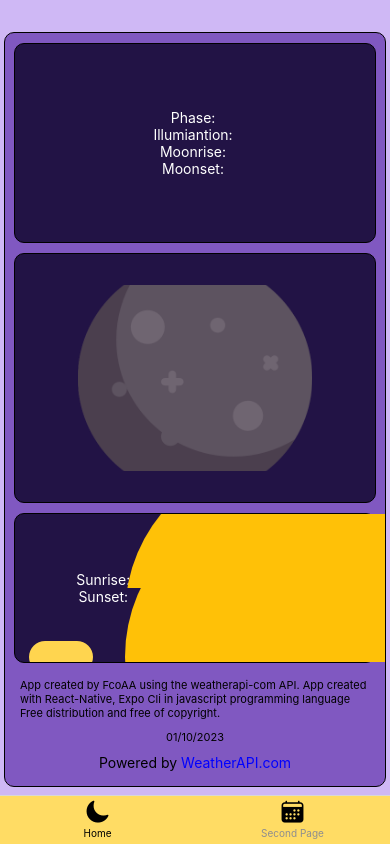
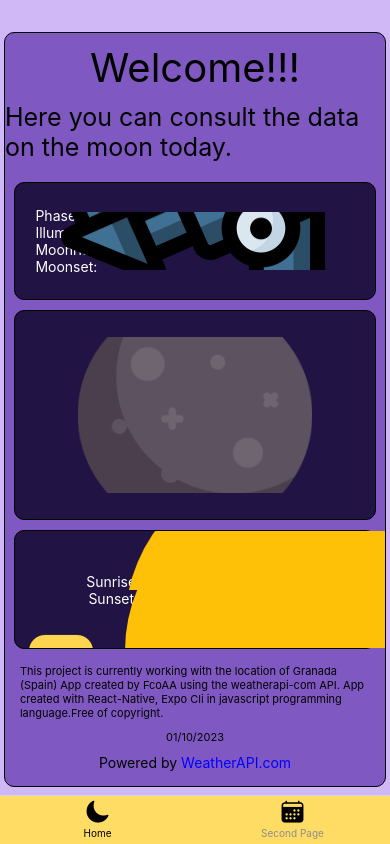
Before and after one commit to FcoJAA/InfoMoon, a React Native app: screen /Home in a window 390 px wide. Built offline with nearby package versions, Linux system fonts and the light colour scheme; no server answers.

Commit message:
feat: info in Footer, info on TodayMoon Component and add new image

```diff
--- a/Components/Footer.js
+++ b/Components/Footer.js
@@ -7,9 +7,10 @@ export default function Footer() {
   return (
     <View style={[sty.container]}>
       <Text style={[sty.text]}>
+        This project is currently working with the location of Granada (Spain)
         App created by FcoAA using the weatherapi-com API. App created with
-        React-Native, Expo Cli in javascript programming language Free
-        distribution and free of copyright.
+        React-Native, Expo Cli in javascript programming language.Free of
+        copyright.
       </Text>
       <Text style={[sty.text]}>01/10/2023</Text>
       <View style={[sty.link]}>
--- a/Components/TodayMoon.js
+++ b/Components/TodayMoon.js
@@ -64,16 +64,30 @@ export default function DataMoon(props) {
           alignItems: "center",
         }}
       >
-        <View style={[sty.infoContainer]}>
-          <Text style={[sty.whiteText]}>Phase: {info.moon_phase}</Text>
-          <Text style={[sty.whiteText]}>
-            Illumiantion: {info.moon_illumination}
+        <View style={[sty.titleContainer]}>
+          <Text style={[sty.title1]}>Welcome!!!</Text>
+          <Text style={[sty.title2]}>
+            Here you can consult the data on the moon today.
           </Text>
-          <Text style={[sty.whiteText]}>Moonrise: {info.moonrise}</Text>
-          <Text style={[sty.whiteText]}>Moonset: {info.moonset}</Text>
+        </View>
+        <View style={[sty.astroInfoContainer]}>
+          <View style={[sty.infoMoonContainer]}>
+            <Text style={[sty.whiteText]}>Phase: {info.moon_phase}</Text>
+            <Text style={[sty.whiteText]}>
+              Illumiantion: {info.moon_illumination}
+            </Text>
+            <Text style={[sty.whiteText]}>Moonrise: {info.moonrise}</Text>
+            <Text style={[sty.whiteText]}>Moonset: {info.moonset}</Text>
+          </View>
+          <View style={[sty.imageMoonContainer]}>
+            <Image
+              style={[sty.image2]}
+              source={require("../assets/telescope.png")}
+            />
+          </View>
         </View>
         <View style={[sty.containerImage]}>{getIcon()}</View>
-        <View style={[sty.sunContainer]}>
+        <View style={[sty.astroInfoContainer]}>
           <View style={[sty.infoSunContainer]}>
             <Text style={[sty.whiteText]}>Sunrise: {info.sunrise}</Text>
             <Text style={[sty.whiteText]}>Sunset: {info.sunset}</Text>
--- a/Css/StylesTodayMoon.js
+++ b/Css/StylesTodayMoon.js
@@ -8,6 +8,19 @@ const sty = StyleSheet.create({
     width: "98%",
     marginTop: "6%",
     height: "95%",
+  },
+  titleContainer: {
+    justifyContent: "center",
+    alignItems: "center",
+  },
+  title1: {
+    fontSize: 40,
+    marginTop: 10,
+  },
+  title2: {
+    fontSize: 25,
+    marginBottom: 10,
+    marginTop: 10,
   },
   image: {
     width: "65%",
@@ -32,24 +45,34 @@ const sty = StyleSheet.create({
     justifyContent: "center",
     alignItems: "center",
     width: "95%",
-    height: 250,
+    height: 210,
     borderWidth: 1,
     borderRadius: 10,
     marginTop: 10,
     backgroundColor: "#221345",
   },
-  sunContainer: {
+  astroInfoContainer: {
     flex: 1,
     flexDirection: "row",
     marginTop: 10,
     backgroundColor: "#221345",
-    height: 200,
+    height: 190,
     width: "95%",
     borderWidth: 1,
     borderRadius: 10,
   },
   whiteText: {
     color: "white",
+    marginLeft: 20,
+  },
+  imageMoonContainer: {
+    justifyContent: "center",
+    alignItems: "center",
+    width: "45%",
+  },
+  infoMoonContainer: {
+    justifyContent: "center",
+    width: "55%",
   },
   imageSunContainer: {
     justifyContent: "center",
```
Also changed, not shown: assets/telescope.png (added).
